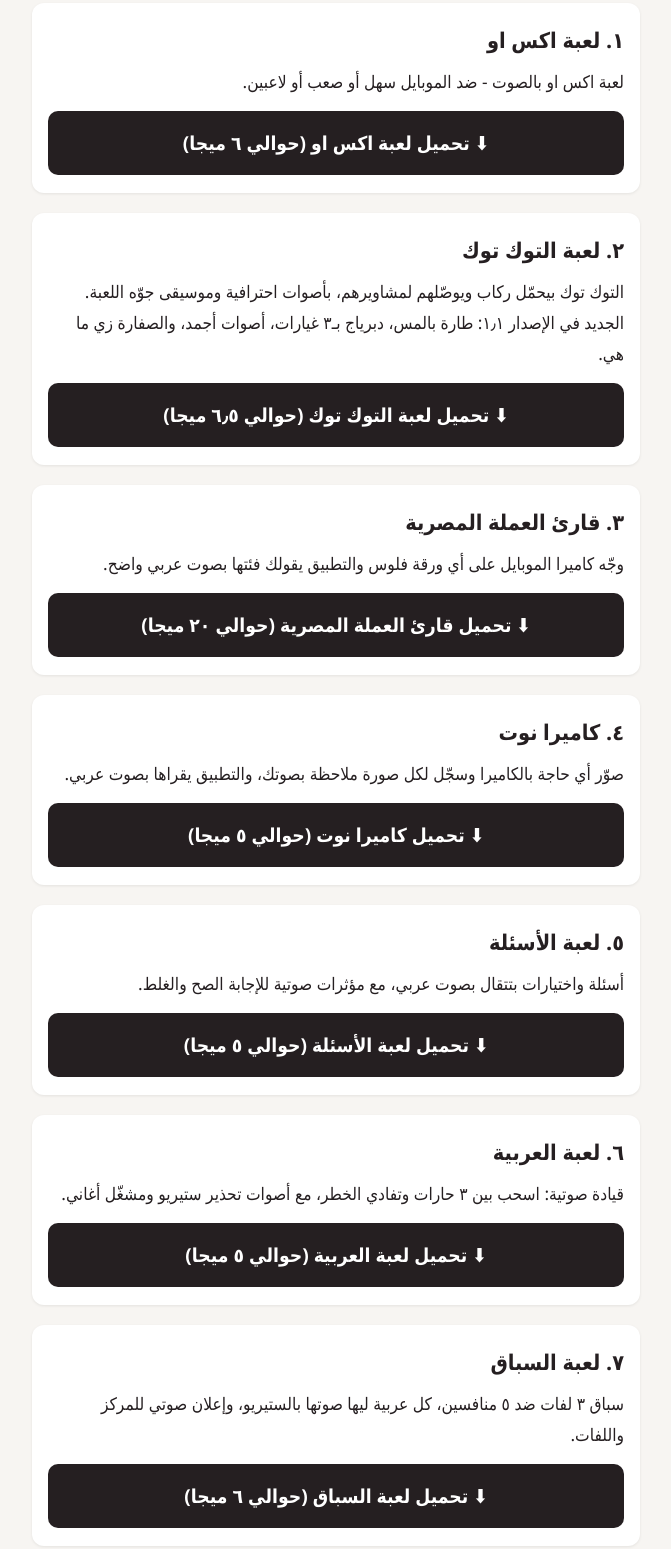
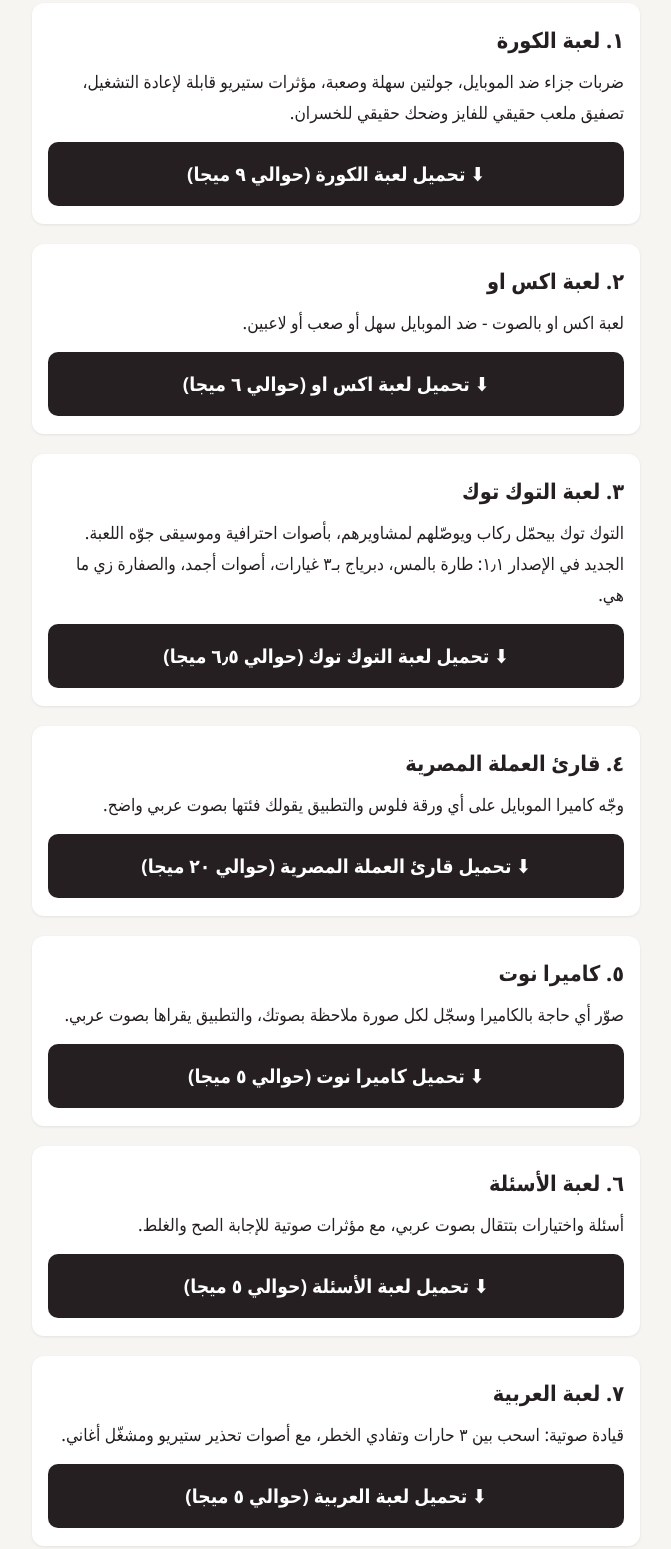
Before and after one commit to mina-karim-apps/mina-karim-apps.github.io, a plain HTML site: page index.html in a window 1280 px wide. Shown: the part 433-1982 px from the top of the page, without its empty margins (304-975 px from the left). Drawn offline with Linux system fonts and the light colour scheme.

Commit message:
Add football game (kora) v1.0 at top; XO button -> v1.1

```diff
--- a/index.html
+++ b/index.html
@@ -42,43 +42,49 @@
   </div>
 
   <section class="app" aria-labelledby="a1">
-    <h2 id="a1">١. لعبة اكس او</h2>
-    <p>لعبة اكس او بالصوت - ضد الموبايل سهل أو صعب أو لاعبين.</p>
-    <a class="dl" href="https://github.com/mina-karim-apps/blind-apps-eg/releases/download/xo-v1.0/xo-game-v1.0.apk" aria-label="تحميل لعبة اكس او مباشرة بصيغة APK">⬇ تحميل لعبة اكس او (حوالي ٦ ميجا)</a>
+    <h2 id="a1">١. لعبة الكورة</h2>
+    <p>ضربات جزاء ضد الموبايل، جولتين سهلة وصعبة، مؤثرات ستيريو قابلة لإعادة التشغيل، تصفيق ملعب حقيقي للفايز وضحك حقيقي للخسران.</p>
+    <a class="dl" href="https://github.com/mina-karim-apps/blind-apps-eg/releases/download/v1.0/kora-game-v1.0.apk" aria-label="تحميل لعبة الكورة مباشرة بصيغة APK">⬇ تحميل لعبة الكورة (حوالي ٩ ميجا)</a>
   </section>
 
   <section class="app" aria-labelledby="a2">
-    <h2 id="a2">٢. لعبة التوك توك</h2>
+    <h2 id="a2">٢. لعبة اكس او</h2>
+    <p>لعبة اكس او بالصوت - ضد الموبايل سهل أو صعب أو لاعبين.</p>
+    <a class="dl" href="https://github.com/mina-karim-apps/blind-apps-eg/releases/download/xo-v1.0/xo-game-v1.1.apk" aria-label="تحميل لعبة اكس او مباشرة بصيغة APK">⬇ تحميل لعبة اكس او (حوالي ٦ ميجا)</a>
+  </section>
+
+  <section class="app" aria-labelledby="a3">
+    <h2 id="a3">٣. لعبة التوك توك</h2>
     <p>التوك توك بيحمّل ركاب ويوصّلهم لمشاويرهم، بأصوات احترافية وموسيقى جوّه اللعبة.<br>الجديد في الإصدار ١٫١: طارة بالمس، دبرياج بـ٣ غيارات، أصوات أجمد، والصفارة زي ما هي.</p>
     <a class="dl" href="https://github.com/mina-karim-apps/blind-apps-eg/releases/download/v1.0/tuktuk-game-v1.1.apk" aria-label="تحميل لعبة التوك توك مباشرة بصيغة APK">⬇ تحميل لعبة التوك توك (حوالي ٦٫٥ ميجا)</a>
   </section>
 
-  <section class="app" aria-labelledby="a3">
-    <h2 id="a3">٣. قارئ العملة المصرية</h2>
+  <section class="app" aria-labelledby="a4">
+    <h2 id="a4">٤. قارئ العملة المصرية</h2>
     <p>وجّه كاميرا الموبايل على أي ورقة فلوس والتطبيق يقولك فئتها بصوت عربي واضح.</p>
     <a class="dl" href="https://github.com/mina-karim-apps/blind-apps-eg/releases/download/v1.0/egynote-reader-v0.5.apk" aria-label="تحميل قارئ العملة المصرية مباشرة بصيغة APK">⬇ تحميل قارئ العملة المصرية (حوالي ٢٠ ميجا)</a>
   </section>
 
-  <section class="app" aria-labelledby="a4">
-    <h2 id="a4">٤. كاميرا نوت</h2>
+  <section class="app" aria-labelledby="a5">
+    <h2 id="a5">٥. كاميرا نوت</h2>
     <p>صوّر أي حاجة بالكاميرا وسجّل لكل صورة ملاحظة بصوتك، والتطبيق يقراها بصوت عربي.</p>
     <a class="dl" href="https://github.com/mina-karim-apps/blind-apps-eg/releases/download/v1.0/camera-note-v1.0.apk" aria-label="تحميل كاميرا نوت مباشرة بصيغة APK">⬇ تحميل كاميرا نوت (حوالي ٥ ميجا)</a>
   </section>
 
-  <section class="app" aria-labelledby="a5">
-    <h2 id="a5">٥. لعبة الأسئلة</h2>
+  <section class="app" aria-labelledby="a6">
+    <h2 id="a6">٦. لعبة الأسئلة</h2>
     <p>أسئلة واختيارات بتتقال بصوت عربي، مع مؤثرات صوتية للإجابة الصح والغلط.</p>
     <a class="dl" href="https://github.com/mina-karim-apps/blind-apps-eg/releases/download/v1.0/quiz-game-v1.0.apk" aria-label="تحميل لعبة الأسئلة مباشرة بصيغة APK">⬇ تحميل لعبة الأسئلة (حوالي ٥ ميجا)</a>
   </section>
 
-  <section class="app" aria-labelledby="a6">
-    <h2 id="a6">٦. لعبة العربية</h2>
+  <section class="app" aria-labelledby="a7">
+    <h2 id="a7">٧. لعبة العربية</h2>
     <p>قيادة صوتية: اسحب بين ٣ حارات وتفادي الخطر، مع أصوات تحذير ستيريو ومشغّل أغاني.</p>
     <a class="dl" href="https://github.com/mina-karim-apps/blind-apps-eg/releases/download/v1.0/car-game-v1.2.apk" aria-label="تحميل لعبة العربية مباشرة بصيغة APK">⬇ تحميل لعبة العربية (حوالي ٥ ميجا)</a>
   </section>
 
-  <section class="app" aria-labelledby="a7">
-    <h2 id="a7">٧. لعبة السباق</h2>
+  <section class="app" aria-labelledby="a8">
+    <h2 id="a8">٨. لعبة السباق</h2>
     <p>سباق ٣ لفات ضد ٥ منافسين، كل عربية ليها صوتها بالستيريو، وإعلان صوتي للمركز واللفات.</p>
     <a class="dl" href="https://github.com/mina-karim-apps/blind-apps-eg/releases/download/v1.0/race-game-v1.0.apk" aria-label="تحميل لعبة السباق مباشرة بصيغة APK">⬇ تحميل لعبة السباق (حوالي ٦ ميجا)</a>
   </section>
```
